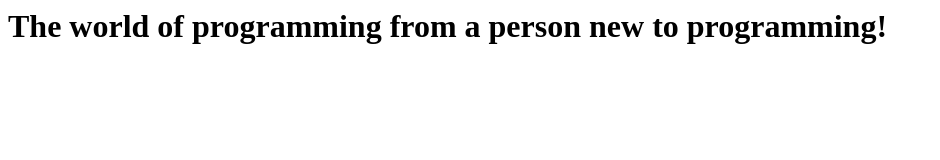
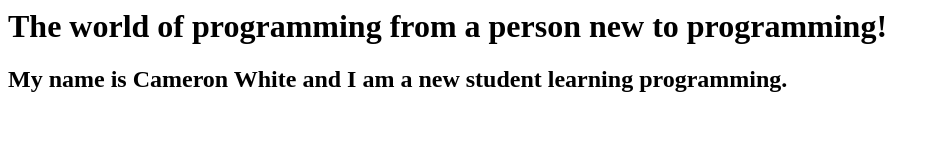
Before and after one commit to cameronw-502/Hello-World, a plain HTML site: page index.html in a window 1280 px wide. Shown: the whole page, without its empty margins (0-940 px from the left). Drawn offline with Linux system fonts and the light colour scheme.

Commit message:
Added my information on website

```diff
--- a/index.html
+++ b/index.html
@@ -7,7 +7,7 @@
 
         <body>
             <h1>The world of programming from a person new to programming!</h1>
-
+            <h2>My name is Cameron White and I am a new student learning programming.</h2>
         </body>
 
     </html>
```
